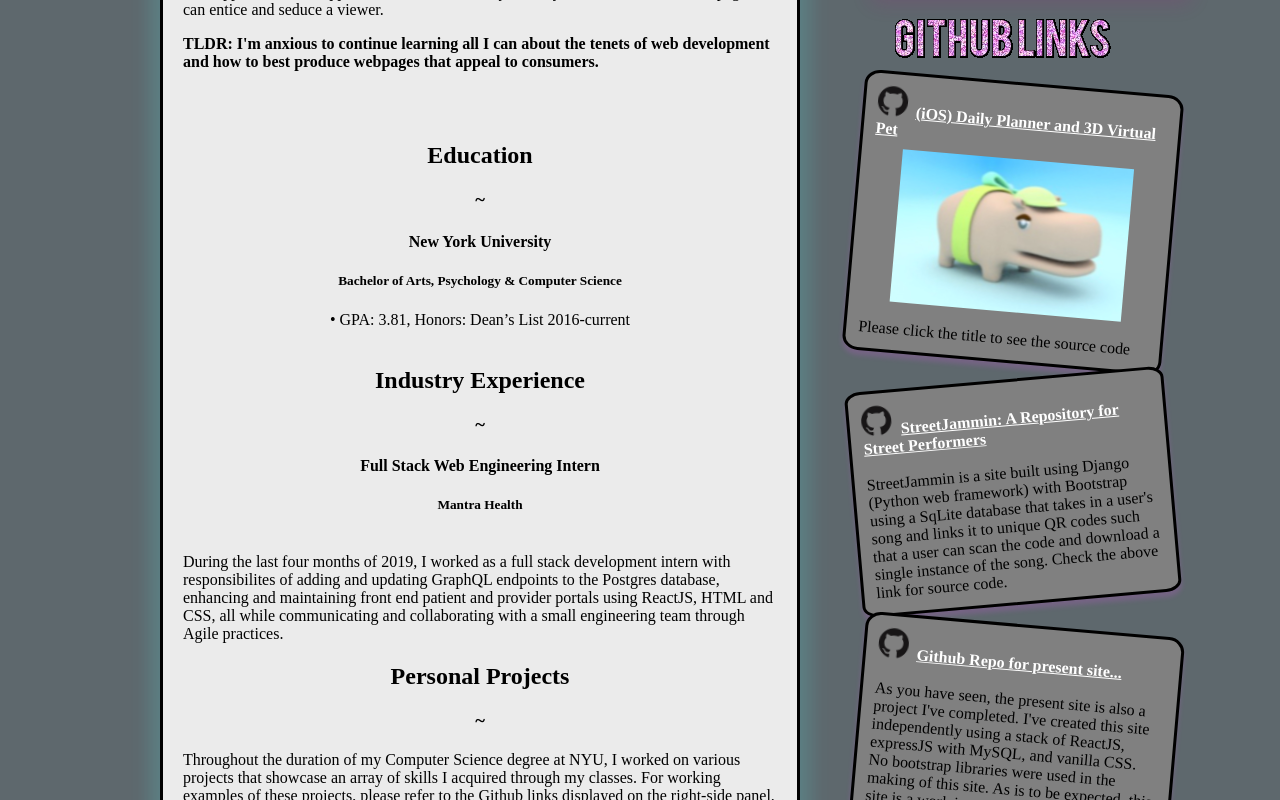
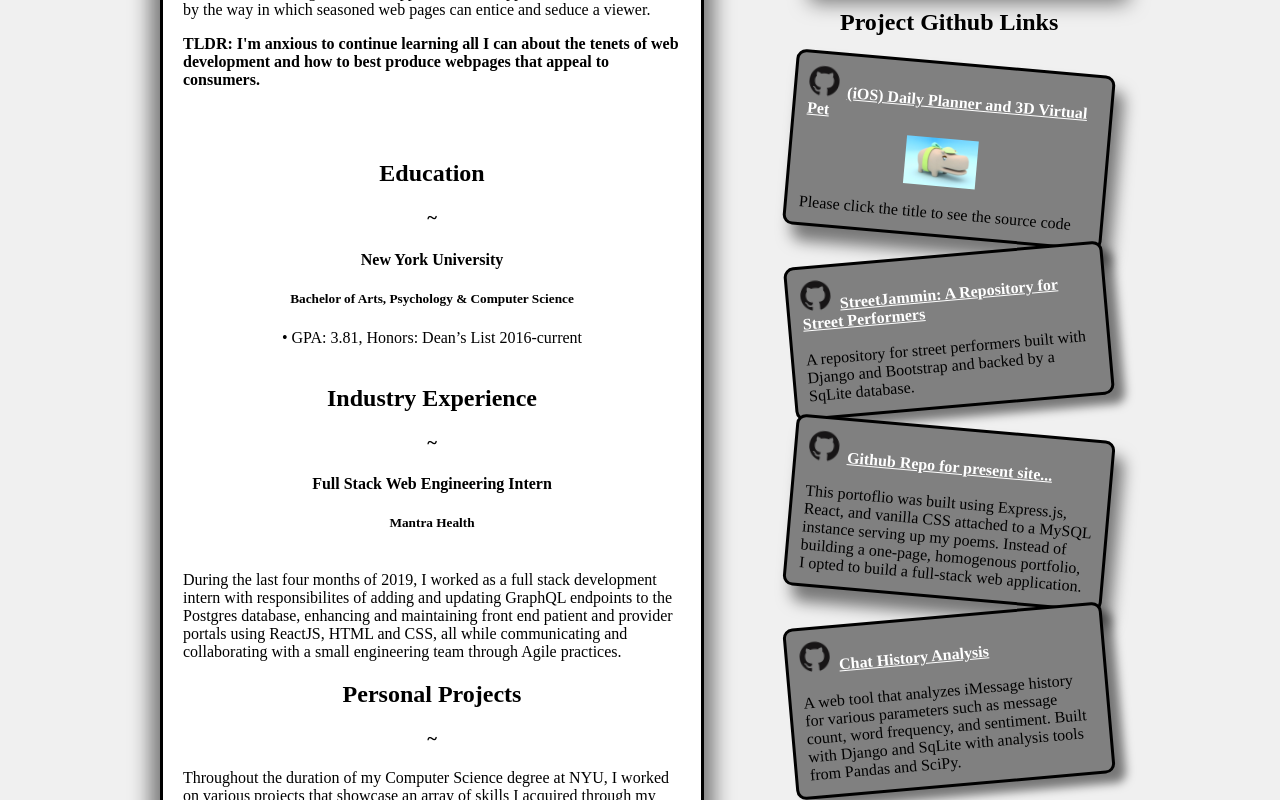
Before and after one commit to itochterman/portfolio, a React (Create React App) app: page /about in a window 1280 px wide. Shown: the part 460-1260 px from the top of the page. Built offline with nearby package versions, Linux system fonts and the light colour scheme.

Commit message:
change ui colors, ect

```diff
--- a/public/style.css
+++ b/public/style.css
@@ -5,15 +5,10 @@
 body {
   position: relative;
   margin: 0;
-  background-color: rgb(94, 104, 109);
+  background-color: rgb(240, 240, 240);
   padding-bottom: 7em;
   min-height: 100%;
   padding-top: 100px;
-  /* padding-bottom: 75px; */
-  /* position: absolute;
-  top: 0;
-  bottom: 20px;
-  width: 100%; */
 }
 
 
@@ -25,12 +20,12 @@
   padding-top: 0px;
   height: 100px;
   z-index: 999;
-  background: rgb(28, 29, 27); /* fallback for old browsers */
+  background: rgb(28, 29, 27);
   background: -webkit-linear-gradient(
     to right,
     #4f4e50,
     rgb(10, 10, 10)
-  ); /* Chrome 10-25, Safari 5.1-6 */
+  );
   background: linear-gradient(
     to right,
     rgb(30, 45, 53),
@@ -45,25 +40,11 @@
     transform: translateX(0);
   }
 }
-.arrow {
-  font-size: 30px;
-  color: red;
-  position: absolute;
-  right: 22%;
-  animation: 1s ease-out 0s 1 slideInFromLeft;
-
-  top: 10px;
-}
 .Bar {
   font-size: 20px;
   top:50px;
-  /* padding-right: 50px; */
   right: 2%;
-  /* padding: 15px;
-  top: 0; */
   position: fixed;
-  /* margin: auto;
-  text-align: right; */
 }
 .navButton {
   font-family: "Courier New", Courier, monospace;
@@ -100,8 +81,14 @@
   text-align: center;
   border-radius: 2%;
   box-shadow: 0 4px 8px 0 rgba(0, 0, 0, 0.2), 0 6px 20px 0 rgba(0, 0, 0, 0.19);
-  background-color: rgb(235, 235, 235);
+  background-color: rgb(255, 255, 255);
   font-size: 15px;
+}
+input {
+    padding-right: 50px;
+    background: transparent;
+    border: none;
+    border-bottom: 1px solid #000000;
 }
 label {
   display: inline-block;
@@ -149,7 +136,6 @@
 }
 
 .title {
-  /* This section calls the slideInFromLeft animation we defined above */
   position: absolute;
   color: white;
   font-family: "Lucida Sans", "Lucida Sans Regular", "Lucida Grande",
@@ -169,7 +155,6 @@
 
 .poemContainer {
   display: absolute;
-  border-radius: 2%;
   width: 50%;
   box-shadow: 0 4px 8px 0 rgba(0, 0, 0, 0.2),
     0 6px 20px 0 rgba(197, 76, 221, 0.19);
@@ -200,7 +185,7 @@
   width: 100%;
   height: 65px;
   text-align: center;
-  background: #eee;
+  background: rgb(255, 255, 255);
   padding-top: 15px;
   /* padding: 25px 50px; */
 }
@@ -237,9 +222,9 @@
 
 .columnImage {
   border-radius: 2%;
-  margin-left: 33%;
+  margin-left: 23.3%;
   margin-top: 5%;
-  box-shadow: 20px 20px 20px rgba(165, 28, 131, 0.2);
+  box-shadow: 20px 20px 20px rgba(0, 0, 0, 0.5);
   /* 0 6px 20px 0 rgba(0, 0, 0, 0.19); */
   width: 50%;
   /* height: auto; */s
@@ -256,46 +241,39 @@
 
 .aboutContainer {
   padding: 20px;
-  box-shadow: 0 10px 20px 10px rgba(86, 228, 228, 0.2);
+  box-shadow: 0 10px 20px 10px rgba(0, 0, 0, 0.5);
   /* 0 6px 20px 0 rgba(0, 0, 0, 0.19); */
   bottom: 0px;
   margin-top: 5%;
   margin-left: 25%;
-  border-radius: 2%;
-  border-width: 2%;
+  border-radius: 10px;
   border-style: solid;
-  background-color: rgb(235, 235, 235);
+  background-color:white;
   text-align: center;
-  width: 100%;
+  width: 85%;
 }
 .linkBoxLeft {
-  margin-left: 33.3%;
+  margin-left: 23.3%;
   border-style: solid;
-  border-radius: 2%;
+  border-radius: 10px;
   margin-top: 3%;
-  box-shadow: 0px 5px 5px 0 rgba(216, 86, 228, 0.2);
-  /* 0 6px 20px 0 rgba(0, 0, 0, 0.19); */
+  box-shadow: 10px 15px 15px 0 rgba(0, 0, 0, 0.5);
   width: 50%;
-  border-radius: 5%;
-  /* height: auto; */
   background-color: grey;
-  /* text-align: center; */
   padding: 12px;
   -ms-transform: rotate(5deg); /* IE 9 */
   -webkit-transform: rotate(5deg); /* Safari */
   transform: rotate(5deg);
 }
 .linkBoxRight{
-  margin-left: 33.3%;
+  margin-left: 23.3%;
   margin-top: 2%;
   border-style: solid;
-  box-shadow: 0px 5px 5px 0 rgba(216, 86, 228, 0.2);
-  /* 0 6px 20px 0 rgba(0, 0, 0, 0.19); */
+  /* box-shadow: 0px 5px 5px 0 rgba(216, 86, 228, 0.2); */
+  box-shadow: 10px 10px 10px 0 rgba(0, 0, 0, 0.5);
   width: 50%;
-  border-radius: 5%;
-  /* height: auto; */
+  border-radius: 10px;
   background-color: grey;
-  /* text-align: center; */
   padding: 12px;
   -ms-transform: rotate(-5deg); /* IE 9 */
   -webkit-transform: rotate(-5deg); /* Safari */
--- a/src/components/About.js
+++ b/src/components/About.js
@@ -21,13 +21,14 @@
             {/* <div className="linkBox"> */}
             <h2
               style={{
-                marginLeft: "33.3%",
+                marginLeft: "23.3%",
                 width: "50%",
                 textAlign: "center",
-                paddingTop: "6px",
+                padding: "6px",
               }}
             >
-              <img src={gif}></img>
+              {/* <img src={gif}></img> */}
+              Project Github Links
               <br />
             </h2>
             <p className="linkBoxLeft">
@@ -42,8 +43,8 @@
                 <img
                   src={hippo}
                   style={{
-                    width: "80%",
-                    marginLeft: "10%",
+                    width: "25%",
+                    marginLeft: "35%",
                     position: "flex",
                     paddingTop: "10px",
                     height: "auto%",
@@ -62,12 +63,8 @@
               >
                 StreetJammin: A Repository for Street Performers
               </a>
-              <br /> <br />
-              StreetJammin is a site built using Django (Python web framework)
-              with Bootstrap using a SqLite database that takes in a user's song
-              and links it to unique QR codes such that a user can scan the code
-              and download a single instance of the song. Check the above link
-              for source code.
+              <br /> <br />A repository for street performers built with Django
+              and Bootstrap and backed by a SqLite database.
             </p>
             <p className="linkBoxLeft">
               <img className="githubLogo" src={github}></img>
@@ -78,15 +75,24 @@
                 Github Repo for present site...
                 <br /> <br />
               </a>
-              As you have seen, the present site is also a project I've
-              completed. I've created this site independently using a stack of
-              ReactJS, expressJS with MySQL, and vanilla CSS. No bootstrap
-              libraries were used in the making of this site. As is to be
-              expected, this site is a work in progress. I plan to focus on
-              mobile integration and further front-end development in the near
-              future. I've had a blast building the site, and I hope that
-              experience is apparent in the result. Click the above link to view
-              code!
+              This portoflio was built using Express.js, React, and vanilla CSS
+              attached to a MySQL instance serving up my poems. Instead of
+              building a one-page, homogenous portfolio, I opted to build a
+              full-stack web application.
+            </p>
+
+            <p className="linkBoxRight">
+              <img className="githubLogo" src={github}></img>
+              <a
+                className="linkTitle"
+                href="https://github.com/itochterman/StreetJammin"
+              >
+                Chat History Analysis
+              </a>
+              <br /> <br />A web tool that analyzes iMessage history for various
+              parameters such as message count, word frequency, and sentiment.
+              Built with Django and SqLite with analysis tools from Pandas and
+              SciPy.
             </p>
           </div>
 
```
Also changed, not shown: src/components/Contact.js (line endings or trailing spaces).
